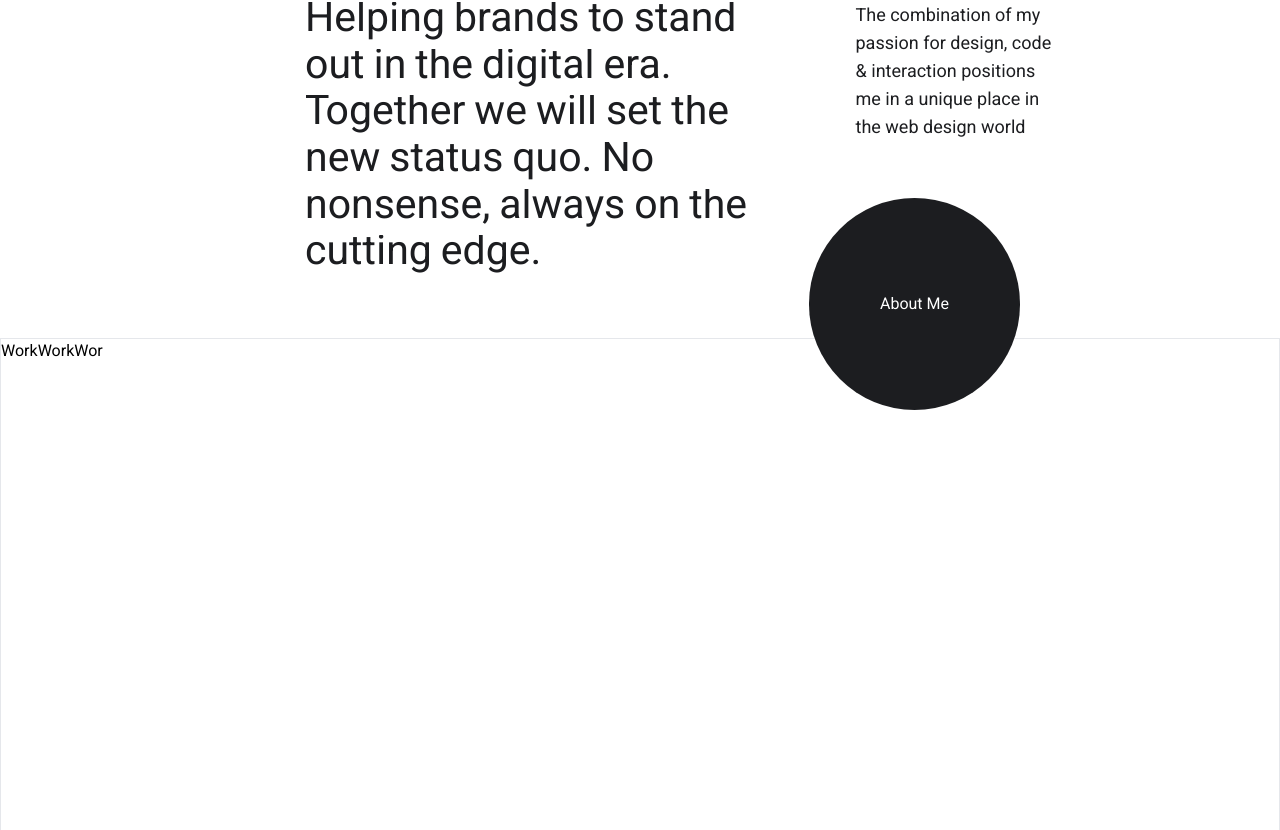
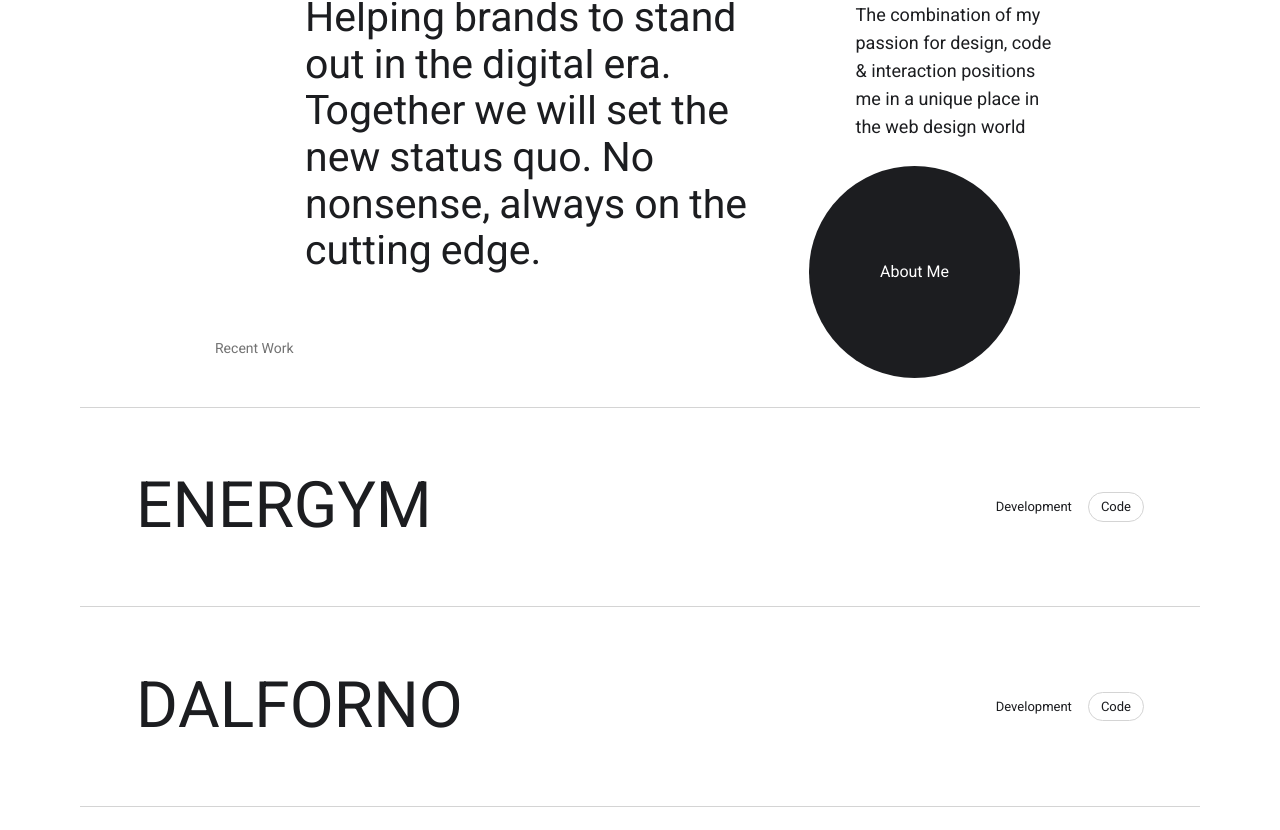
Before and after one commit to dejanheroxd/portfolio-dsn-v2, a React (Vite) app: page / in a window 1280 px wide. Shown: the part 1150-1980 px from the top of the page. Built offline with nearby package versions, Linux system fonts and the light colour scheme.

Commit message:
added work section

```diff
--- a/src/index.css
+++ b/src/index.css
@@ -52,3 +52,9 @@ body::-webkit-scrollbar-thumb {
 .workSec:hover > #trailer {
   opacity: 1;
 }
+
+@media (max-width: 1400px) {
+  #trailer {
+    display: none;
+  }
+}
--- a/src/pages/home/HeroSec/LocationWork.jsx
+++ b/src/pages/home/HeroSec/LocationWork.jsx
@@ -12,7 +12,7 @@ export default function LocationWork() {
   return (
     <div className="flex justify-between items-center left-0 right-0 h-36 sm:absolute top-[39%]">
       <div className="sm:bg-dennisDark w-[280px] items-center h-[110px] flex pl-10 rounded-r-full">
-        <div className="text-white w-16 sm:text-xl">
+        <div className="text-white w-16 sm:text-xl cursor-default">
           <p className="hidden sm:block leading-6">Located in Greece</p>
         </div>
         <div className="absolute sm:relative bg-white/40 bottom-[95px] right-3 sm:bottom-0 ml-[82px] w-[65px] h-[65px] sm:w-[77px] sm:h-[77px] rounded-full sm:bg-dennisGray">
--- a/src/pages/home/HeroSec/SliderText.jsx
+++ b/src/pages/home/HeroSec/SliderText.jsx
@@ -43,7 +43,7 @@ export default function SliderText() {
     xPercent += 0.1 * direction;
   };
   return (
-    <div className="h-20 absolute sliderContainer text-[130px] sm:text-[270px] text-white">
+    <div className="h-20 absolute sliderContainer text-[130px] sm:text-[270px] text-white cursor-default">
       <div ref={slider} className="relative whitespace-nowrap">
         <p ref={firstText} className="pr-[50px]">
           Dejan Ntouskas -
--- a/src/pages/home/WorkStateSec/Statement.jsx
+++ b/src/pages/home/WorkStateSec/Statement.jsx
@@ -16,7 +16,7 @@ export default function Statement() {
           ref={description}
           className="lg:flex relative flex flex-col lg:flex-row sm:items-center xl:items-start items-start pl-5 sm:pl-0"
         >
-          <p className="w-[95%] sm:w-[80%] lg:w-[80%] pt-20 sm:pt-20 lg:pt-0 text-2xl sm:text-[27px] xl:text-[41px] 2xl:w-[890px] gap-x-[4px] sm:gap-x-[9px] lg:h-[110px] xl:h-[280px] 2xl:h-[186px] flex flex-wrap lg:mr-20">
+          <p className="w-[95%] sm:w-[80%] lg:w-[80%] pt-20 sm:pt-20 lg:pt-0 text-2xl sm:text-[27px] xl:text-[41px] 2xl:w-[890px] gap-x-[4px] sm:gap-x-[9px] lg:h-[110px] xl:h-[280px] 2xl:h-[186px] flex flex-wrap lg:mr-20 2xl:mr-16">
             {phrase.split(" ").map((word, index) => (
               <span
                 className="overflow-hidden  inline-flex relative "
@@ -43,7 +43,7 @@ export default function Statement() {
             positions me in a unique place in the web design world
           </motion.p>
           <motion.p
-            className="w-60 text-red-400 lg:mt-[-95px] sm:absolute left-20 top-40 lg:top-80 lg:left-0 sm:w-64 xl:hidden lg:text-lg pt-12 sm:pt-16 xl:pt-0"
+            className="w-60 lg:mt-[-95px] sm:absolute left-20 top-40 lg:top-80 lg:left-0 sm:w-64 xl:hidden lg:text-lg pt-12 sm:pt-16 xl:pt-0"
             variants={opacity}
             initial="initial"
             animate={isInView ? "open" : "closed"}
@@ -53,8 +53,8 @@ export default function Statement() {
           </motion.p>
           <button
             data-scroll
-            data-scroll-speed={0.22}
-            className="interactable buttonClass py-[60px] px-[37px] rounded-full right-9 hover:bg-dennisBlue-100 transition-colors duration-300 bottom-[-130px] lg:bottom-[-80px] xl:bottom-[-120px] text-white bg-dennisDark absolute xl:py-[94px] xl:px-[71px]"
+            data-scroll-speed={0.18}
+            className=" buttonClass py-[60px] px-[37px] rounded-full right-9 hover:bg-dennisBlue-100 transition-colors duration-300 bottom-[-130px] lg:bottom-[-80px] xl:bottom-[-120px] 2xl:bottom-[-135px] text-white bg-dennisDark absolute xl:py-[94px] xl:px-[71px]"
             datatype="go"
           >
             About Me
--- a/src/pages/home/WorkStateSec/Work.jsx
+++ b/src/pages/home/WorkStateSec/Work.jsx
@@ -1,5 +1,86 @@
+// import React from "react";
+
+// export default function Work() {
+//   return (
+//     <div className="h-[800px] px-40">
+//       <div>
+//         <p className="text-neutral-500 text-[14px] pb-12 pl-[135px]">
+//           Recent Work
+//         </p>
+//       </div>
+//       <div className="border-t border-b h-[248px] border-neutral-300 w-full flex justify-between px-32">
+//         <div className="interactable cursor-pointer w-[890px] hover:text-neutral-500/50 hover:ml-[-20px] duration-300 flex items-center text-[109px] text-dennisDark">
+//           <p>ENERGYM</p>
+//         </div>
+//         <div className="flex items-center text-dennisDark text-[19px] gap-x-4">
+//           <p>Development</p>
+//           <button className="border px-3 py-1 rounded-full border-neutral-300 hover:bg-dennisBlue-100 hover:text-white hover:border-dennisBlue-100 duration-300">
+//             Code
+//           </button>
+//         </div>
+//       </div>
+//       <div className=" border-b h-[248px] border-neutral-300 w-full flex justify-between px-32">
+//         <div className="interactable cursor-pointer w-[890px] hover:text-neutral-500/50 hover:ml-[-20px] duration-300 flex items-center text-[109px] text-dennisDark">
+//           <p>DALFORNO</p>
+//         </div>
+//         <div className="flex items-center text-dennisDark text-[19px] gap-x-4">
+//           <p>Development</p>
+//           <button className="border px-3 py-1 rounded-full border-neutral-300 hover:bg-dennisBlue-100 hover:text-white hover:border-dennisBlue-100 duration-300">
+//             Code
+//           </button>
+//         </div>
+//       </div>
+//       <div className=" border-b h-[248px] border-neutral-300 w-full flex justify-between px-32">
+//         <div className="interactable cursor-pointer w-[890px] hover:text-neutral-500/50 hover:ml-[-20px] duration-300 flex items-center text-[109px] text-dennisDark">
+//           <p>MARCO</p>
+//         </div>
+//         <div className="flex items-center text-dennisDark text-[19px] gap-x-4">
+//           <p>Development</p>
+//           <button className="border px-3 py-1 rounded-full border-neutral-300 hover:bg-dennisBlue-100 hover:text-white hover:border-dennisBlue-100 duration-300">
+//             Code
+//           </button>
+//         </div>
+//       </div>
+//       <div className=" border-b h-[248px] border-neutral-300 w-full flex justify-between px-32">
+//         <div className="interactable cursor-pointer w-[890px] hover:text-neutral-500/50 hover:ml-[-20px] duration-300 flex items-center text-[109px] text-dennisDark">
+//           <p className="relative">
+//             BUREAU{" "}
+//             <span className="absolute top-[22px] right-[-70px] text-[45px]">
+//               TM
+//             </span>
+//           </p>
+//         </div>
+//         <div className="flex items-center text-dennisDark text-[19px] gap-x-4">
+//           <p>Development</p>
+//           <button className="border px-3 py-1 rounded-full border-neutral-300 hover:bg-dennisBlue-100 hover:text-white hover:border-dennisBlue-100 duration-300">
+//             Code
+//           </button>
+//         </div>
+//       </div>
+//     </div>
+//   );
+// }
+
 import React from "react";
 
-export default function Work() {
-  return <div className="h-[800px] border ">WorkWorkWor</div>;
+export default function Work({ name, borderTop }) {
+  return (
+    <>
+      <div
+        className={`${
+          borderTop ? "border-t" : ""
+        } border-b h-[70px] sm:h-[95px] md:h-[130px] lg:h-[170px] xl:h-[200px] 2xl:h-[248px] border-neutral-300 w-full flex justify-between px-4 sm:px-5 lg:px-14 2xl:px-32`}
+      >
+        <div className="interactable cursor-pointer w-[890px] hover:text-neutral-500/50 hover:ml-[-20px] duration-300 flex items-center text-[26px] sm:text-[5vw] text-dennisDark">
+          <p>{name}</p>
+        </div>
+        <div className="flex items-center text-dennisDark sm:text-[11px] text-[10px] md:text-[13px] 2xl:text-[19px] gap-x-4">
+          <p>Development</p>
+          <button className="border px-3 py-1 rounded-full border-neutral-300 hover:bg-dennisBlue-100 hover:text-white hover:border-dennisBlue-100 duration-300">
+            Code
+          </button>
+        </div>
+      </div>
+    </>
+  );
 }
--- a/src/pages/home/WorkStateSec/WorkStateSec.jsx
+++ b/src/pages/home/WorkStateSec/WorkStateSec.jsx
@@ -20,8 +20,10 @@ export default function WorkStateSec() {
 
         if (interacting) {
           trailer.innerHTML = "View";
+          trailer.style.backgroundColor = "#455CE9";
         } else {
           trailer.innerHTML = "";
+          trailer.style.backgroundColor = "#1C1D20";
         }
       }
     };
@@ -50,7 +52,17 @@ export default function WorkStateSec() {
         className="text-white text-[2px] flex justify-center items-center"
       ></div>
       <Statement />
-      <Work />
+      <div className="h-[800px] px-6 sm:px-16 md:px-20 2xl:px-40">
+        <div>
+          <p className="text-neutral-500 text-[14px] pb-12 pl-[135px]">
+            Recent Work
+          </p>
+        </div>
+        <Work borderTop={true} name={"ENERGYM"} />
+        <Work borderTop={false} name={"DALFORNO"} />
+        <Work borderTop={false} name={"MARCUS"} />
+        <Work borderTop={false} name={"BUREAU"} />
+      </div>
     </div>
   );
 }
```
